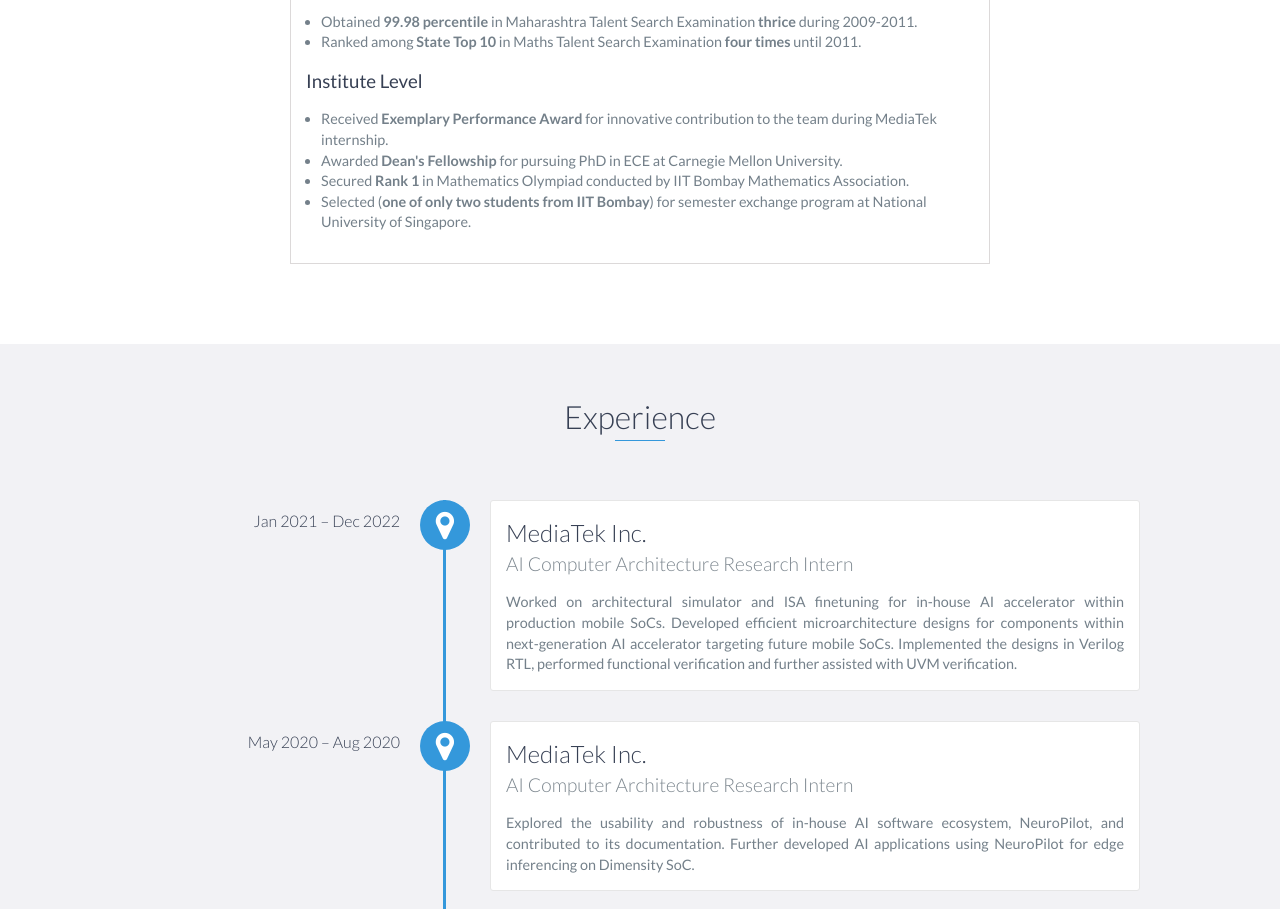
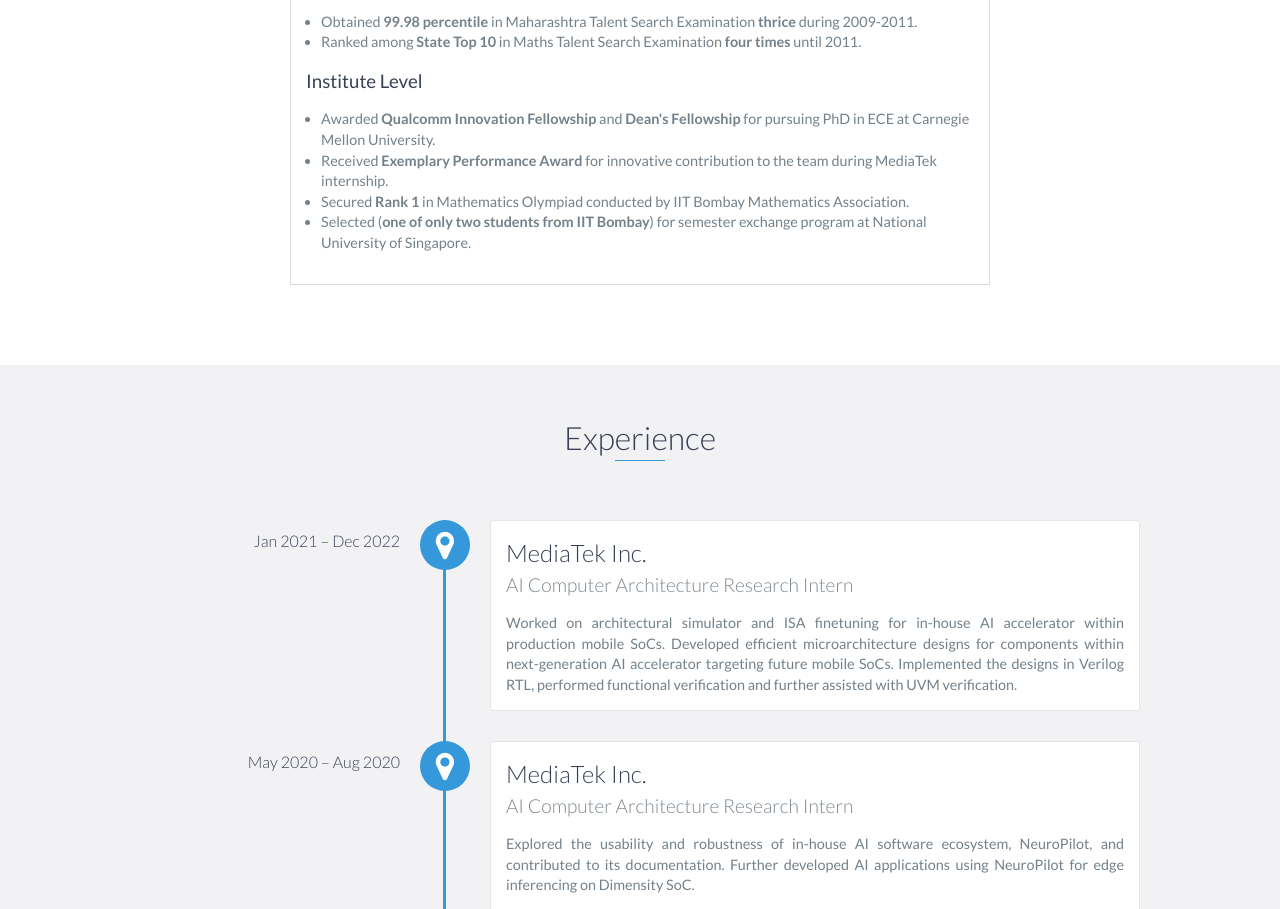
Before and after one commit to hpnair/hpnair.github.io, a website: page index.html in a window 1280 px wide. Shown: the part 4033-4942 px from the top of the page. Drawn offline with nearby package versions, Linux system fonts and the light colour scheme.

Commit message:
Update index.html

```diff
--- a/index.html
+++ b/index.html
@@ -254,10 +254,10 @@
         <h3>Institute Level</h3>
         <ul>
 	    <li>
+                Awarded <b>Qualcomm Innovation Fellowship</b> and <b>Dean's Fellowship</b> for pursuing PhD in ECE at Carnegie Mellon University.
+            </li>
+	    <li>
 		Received <b>Exemplary Performance Award</b> for innovative contribution to the team during MediaTek internship.
-            </li>
-            <li>
-                Awarded <b>Dean's Fellowship</b> for pursuing PhD in ECE at Carnegie Mellon University.
             </li>
             <li>
                 Secured <b>Rank 1</b> in Mathematics Olympiad conducted by IIT Bombay Mathematics Association.
```
